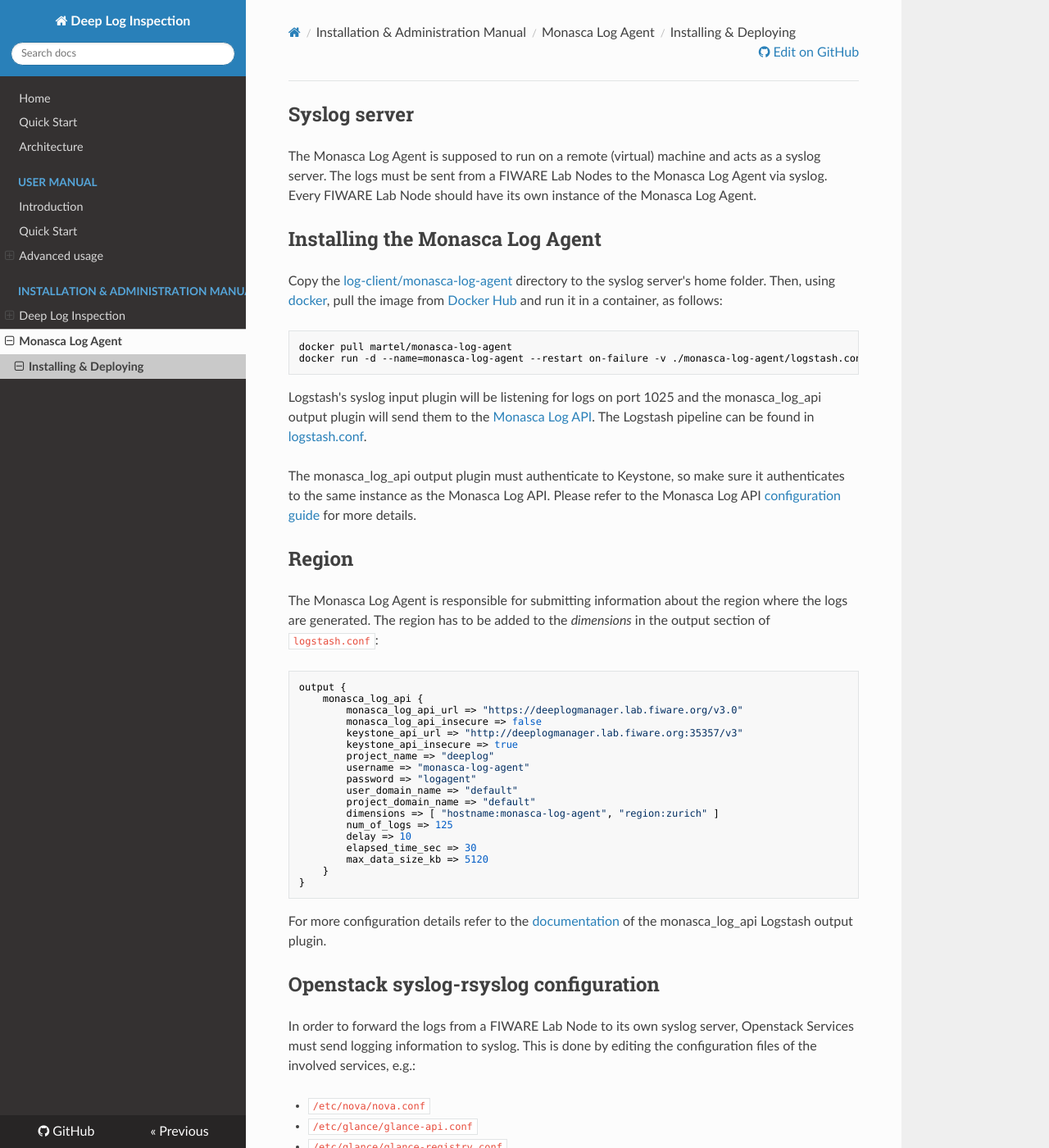
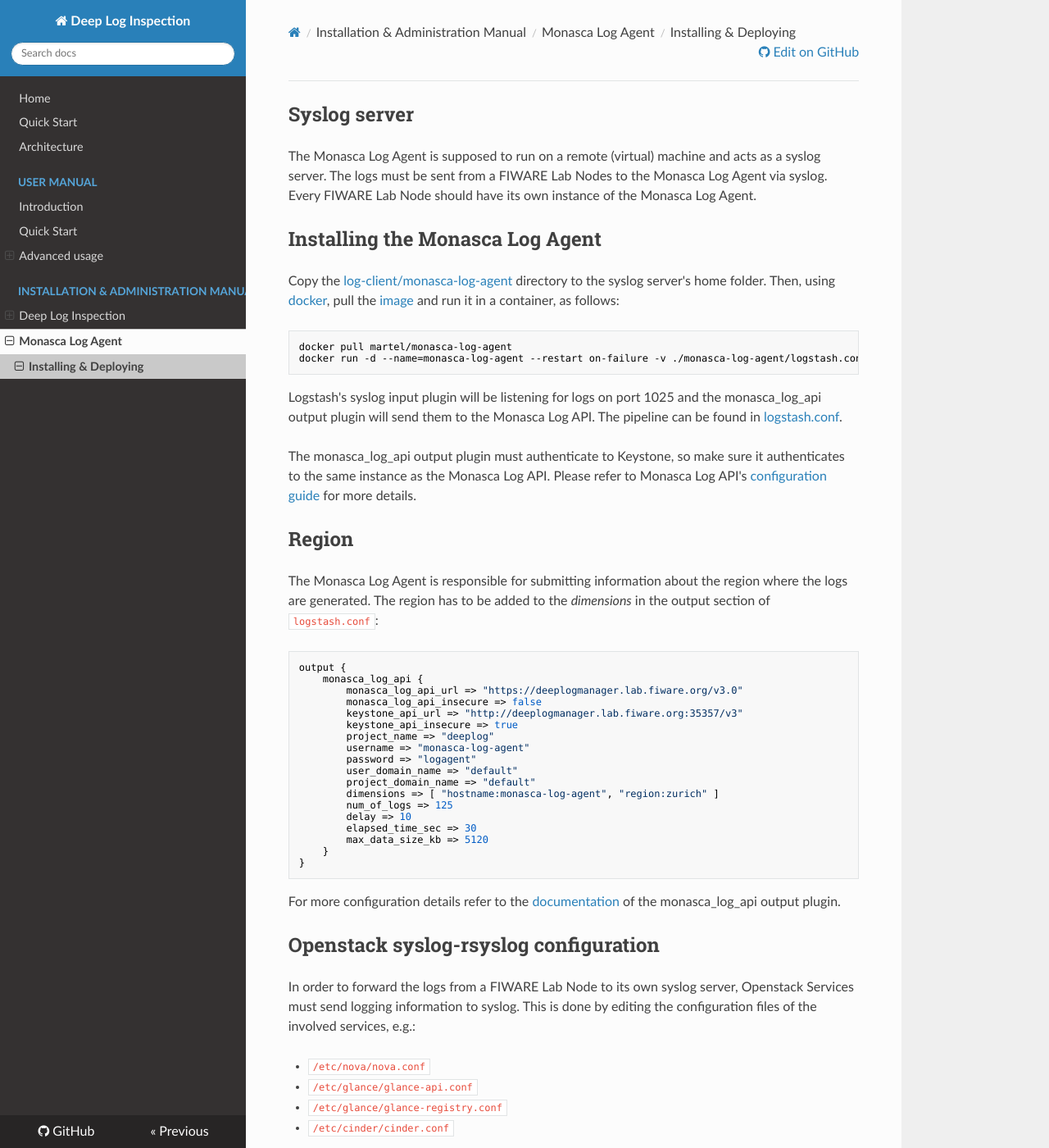
Before and after one commit to martel-innovate/deep-log-inspection, an MkDocs documentation site: the page built from doc/install/monasca-log-agent.md, in a window 1280 px wide and 1400 px high. Shown: the whole window at 82% size. Built offline with MkDocs 1.6.1, drawn with Linux system fonts in a browser that asks for light colours; nearby versions of some CDN libraries; old or Windows-style settings are respelled for this version of MkDocs; some of the changed text lies outside the part shown.

Commit message:
reviewed README, quickstart and install guide

```diff
--- a/doc/install/monasca-log-agent.md
+++ b/doc/install/monasca-log-agent.md
@@ -2,14 +2,14 @@
 The Monasca Log Agent is supposed to run on a remote (virtual) machine and acts as a syslog server. The logs must be sent from a FIWARE Lab Nodes to the Monasca Log Agent via syslog. Every FIWARE Lab Node should have its own instance of the Monasca Log Agent.
 
 ## Installing the Monasca Log Agent
-Copy the [log-client/monasca-log-agent][2] directory to the syslog server's home folder. Then, using [docker][1], pull the image from [Docker Hub][9] and run it in a container, as follows:
+Copy the [log-client/monasca-log-agent][2] directory to the syslog server's home folder. Then, using [docker][1], pull the [image][9] and run it in a container, as follows:
 
     docker pull martel/monasca-log-agent
     docker run -d --name=monasca-log-agent --restart on-failure -v ./monasca-log-agent/logstash.conf:/etc/logstash/conf.d/logstash.conf -p 1025:1025/udp martel/monasca-log-agent
 
-Logstash's syslog input plugin will be listening for logs on port 1025 and the monasca_log_api output plugin will send them to the [Monasca Log API](monasca-log-api.md). The Logstash pipeline can be found in [logstash.conf][4].
+Logstash's syslog input plugin will be listening for logs on port 1025 and the monasca_log_api output plugin will send them to the Monasca Log API. The pipeline can be found in [logstash.conf][4].
 
-The monasca_log_api output plugin must authenticate to Keystone, so make sure it authenticates to the same instance as the Monasca Log API. Please refer to the Monasca Log API [configuration guide](monasca-log-api.md) for more details.
+The monasca_log_api output plugin must authenticate to Keystone, so make sure it authenticates to the same instance as the Monasca Log API. Please refer to Monasca Log API's [configuration guide](monasca-log-api.md) for more details.
 
 ## Region
 The Monasca Log Agent is responsible for submitting information about the region where the logs are generated. The region has to be added to the _dimensions_ in the output section of `logstash.conf`:
@@ -33,7 +33,7 @@ The Monasca Log Agent is responsible for submitting information about the region
         }
     }
 
-For more configuration details refer to the [documentation][5] of the monasca_log_api Logstash output plugin.
+For more configuration details refer to the [documentation][5] of the monasca_log_api output plugin.
 
 ## Openstack syslog-rsyslog configuration
 In order to forward the logs from a FIWARE Lab Node to its own syslog server, Openstack Services must send logging information to syslog. This is done by editing the configuration files of the involved services, e.g.:
@@ -51,14 +51,14 @@ In each file, add these lines:
 
 You might want to configure a separate local facility (up to eight: `LOCAL0, LOCAL1, ..., LOCAL7`) for each service, as this provides better isolation and more flexibility. For more information, see the [syslog documentation][8].
 
-Then rsyslog must be configured on every service node, e.g. for Nova, create on every compute node a file named `/etc/rsyslog.d/60-nova.conf` with the following content:
+Then, rsyslog must be configured on every service node, e.g. for Nova, create on every compute node a file named `/etc/rsyslog.d/60-nova.conf` with the following content:
 
     # prevent debug from dnsmasq with the daemon.none parameter
     *.*;auth,authpriv.none,daemon.none,local0.none -/var/log/syslog
     # include all log levels
     local0.*    @syslog-server:1025
 
-Replace `syslog-server` with the address of the machine where the Monasca Log Agent for your node is running. For more details on the configuration illustrated in this section, refer to the [Openstack's official guide][7].
+Replace `syslog-server` with the address of the machine where the Monasca Log Agent is running. For more details on the configuration illustrated in this section, refer to [Openstack's official guide][7].
 
 [1]:https://www.docker.com/
 [2]:https://github.com/martel-innovate/deep-log-inspection/tree/master/log-client/monasca-log-agent
```
Also changed, not shown: other parts of doc/install/monasca-log-agent.md (+1 -1 lines), README.md (+13 -1 lines), doc/install/install.md (+3 -3 lines), doc/install/introduction.md (+2 -2 lines), doc/install/kafka.md (+4 -4 lines), doc/install/monasca-log-api.md (+1 -1 lines), doc/quickstart.md (+1 -1 lines).
